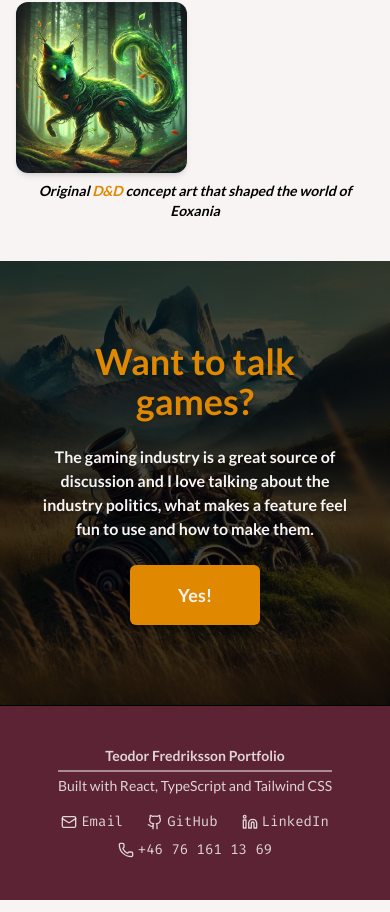
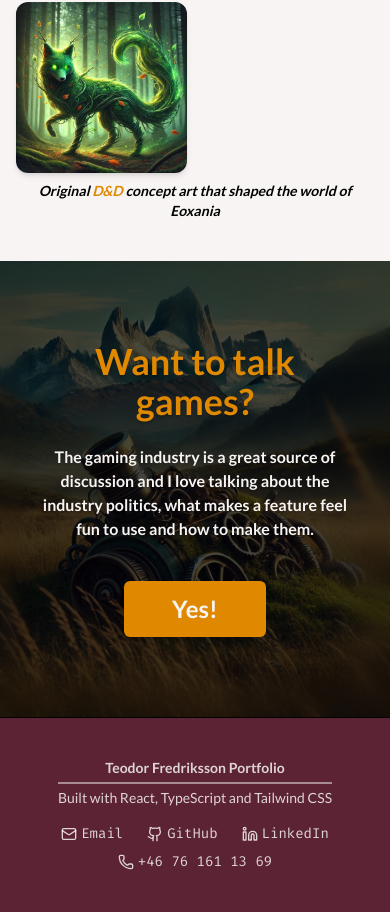
Before and after one commit to TeodorFredriksson95/cv-website-2025, a Next.js app: page /gamedevelopment in a window 390 px wide. Shown: the part 5262-6174 px from the top of the page. Built offline with nearby package versions, Linux system fonts and the light colour scheme.

Commit message:
fix: adjust paragraph margin and link font size for improved readability on GamesPage

```diff
--- a/src/app/gamedevelopment/page.tsx
+++ b/src/app/gamedevelopment/page.tsx
@@ -438,14 +438,14 @@ export default function GamesPage() {
             <h2 className="text-4xl sm:text-5xl text-shadow-lg font-extrabold text-accent-orange  mb-6">
               Want to talk games?
             </h2>
-            <p className="text-md sm:text-lg text-shadow-lg text-secondary-cream font-semibold mb-6">
+            <p className="text-md sm:text-lg text-shadow-lg text-secondary-cream font-semibold mb-10">
               The gaming industry is a great source of discussion and I love
               talking about the industry politics, what makes a feature feel fun
               to use and how to make them.
             </p>
             <Link
               href="mailto:teofredev@gmail.com"
-              className="inline-block bg-accent-orange text-secondary-cream text-lg font-bold px-12 py-4 rounded-md shadow-lg hover:bg-accent-orange/90 will-change-transform transition-transform duration-300 transform hover:scale-105"
+              className="inline-block bg-accent-orange text-secondary-cream text-2xl font-bold px-12 py-3 rounded-md shadow-lg hover:bg-accent-orange/90 will-change-transform transition-transform duration-300 transform hover:scale-105"
             >
               Yes!
             </Link>
```
